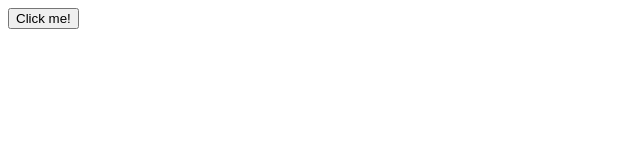
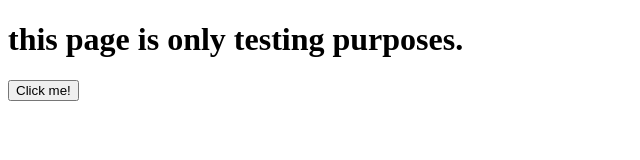
Before and after one commit to sekhar83/html-, a plain HTML site: page button.html in a window 1280 px wide. Shown: the whole page, without its empty margins (0-640 px from the left). Drawn offline with Linux system fonts and the light colour scheme.

Commit message:
button is modified

```diff
--- a/button.html
+++ b/button.html
@@ -8,6 +8,9 @@
     </title>
 </head>
 <body>
+    <h1>
+        this page is only testing purposes.
+    </h1>
     <button>Click me!</button>
 </body>
 </html>
```
